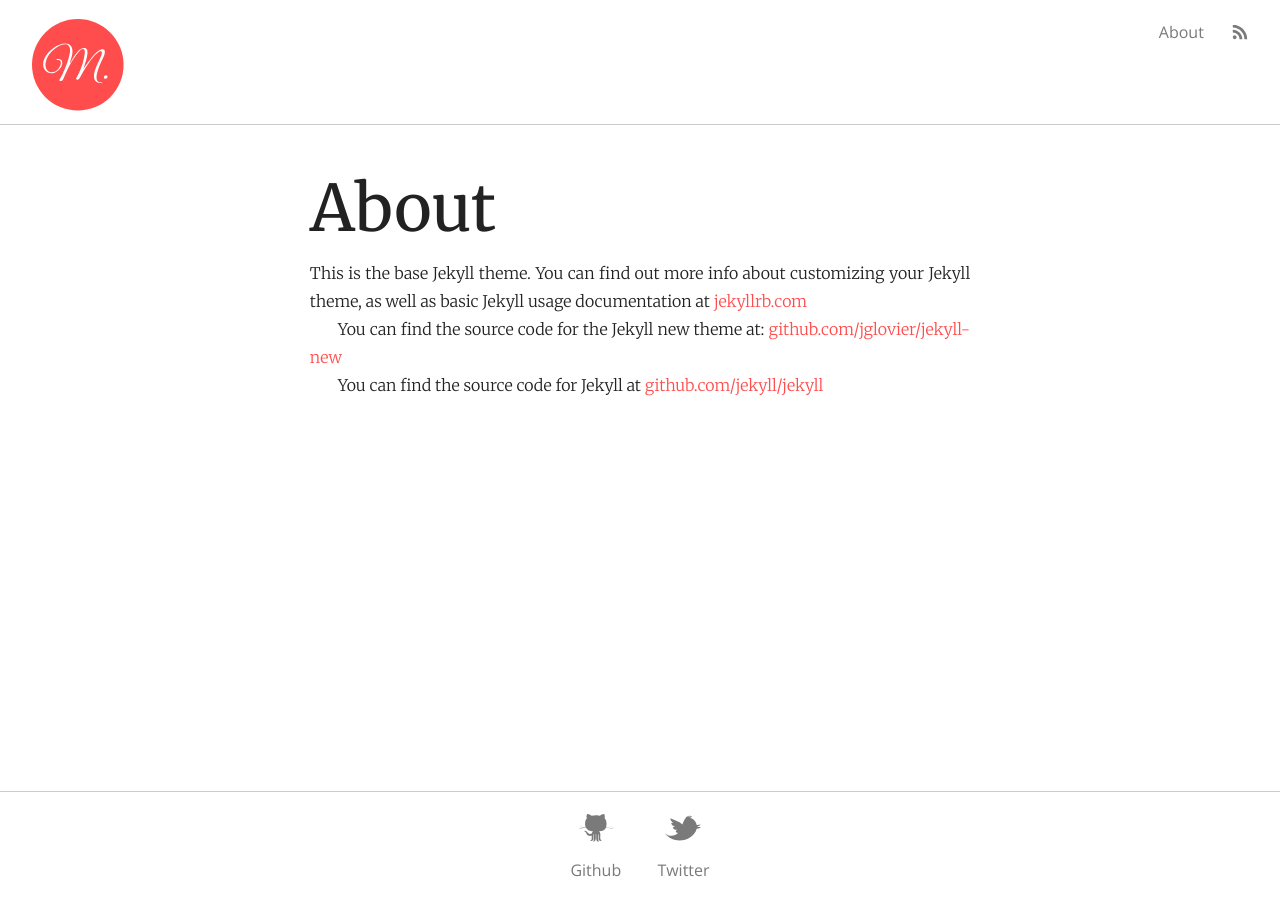
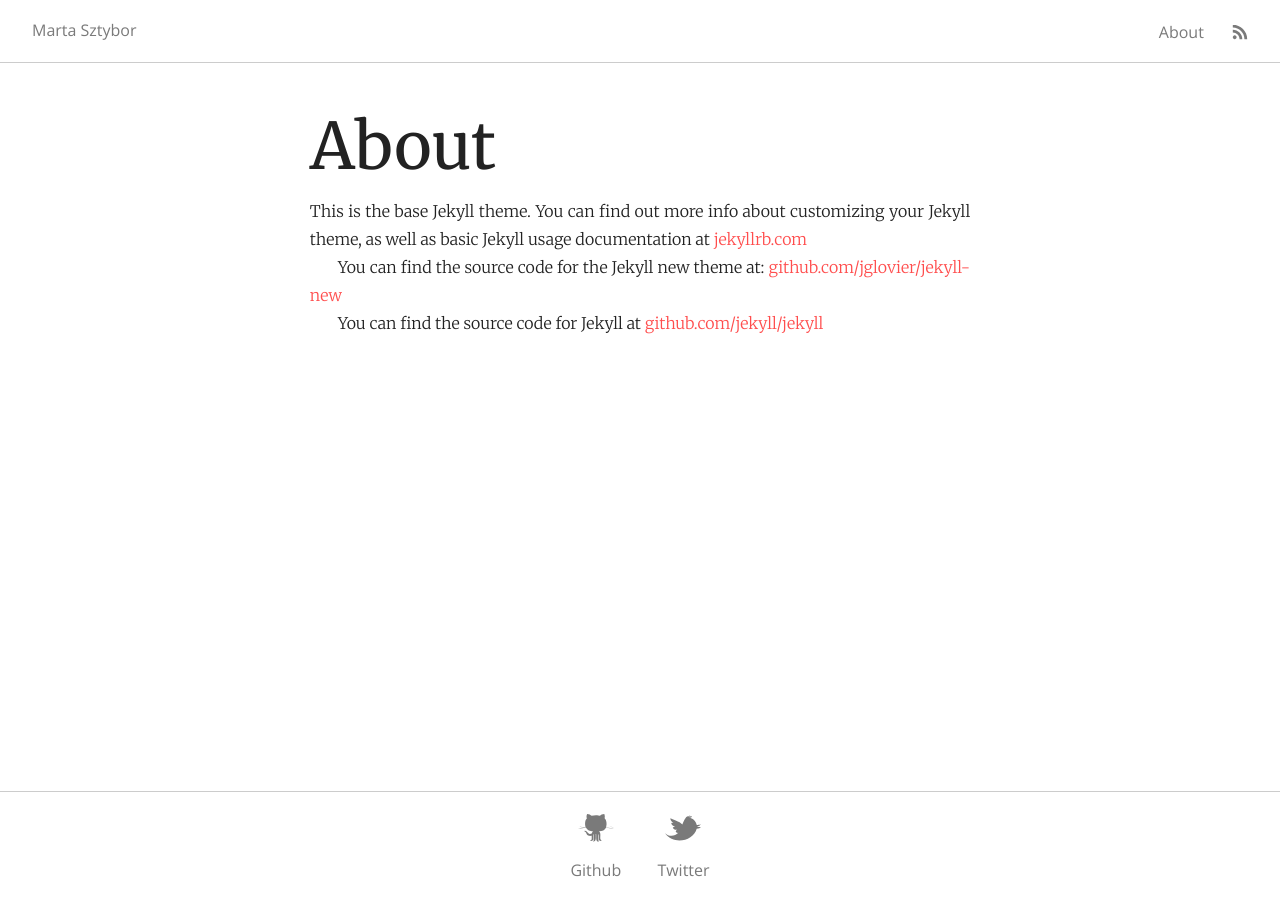
Before and after one commit to sztyborek/martasztybor.pl, a Jekyll site: the page built from about.md, in a window 1280 px wide. Built offline with Jekyll 4.4.1, drawn with Linux system fonts in a browser that asks for light colours.

Commit message:
Removed this ugly logo ghh

```diff
--- a/_includes/logo.html
+++ b/_includes/logo.html
@@ -1 +1 @@
-<svg xmlns="http://www.w3.org/2000/svg" xmlns:xlink="http://www.w3.org/1999/xlink" version="1.1" x="0px" y="0px" width="91.511px" height="91.511px" viewBox="0 0 91.511 91.511" enable-background="new 0 0 91.511 91.511" xml:space="preserve"><circle fill="#FF4D4D" cx="45.8" cy="45.8" r="45.8"/><g><path fill="#FFFFFF" d="M68.745 64.115c-1.763-0.172-7.439-0.903-6.751-8.17c0.516-5.16 3.999-11.825 6.794-18.188 c3.44-7.912-1.333-7.482-9.073 2.193c-2.709 3.354-10.019 14.663-11.567 18.404c-1.634 3.784-4.73 2.107-3.913 0.9 c0.688-1.419 6.837-10.793 8.557-24.982c0.688-5.547-2.967-5.246-6.364-1.032c-7.481 9.288-9.632 14.491-15.522 27.6 c-0.688 1.591-3.956 1.634-3.526 0.258c3.655-5.676 9.503-20.296 10.492-27.305c2.365-17.114-19.135-5.074-23.306 6.4 c-3.612 10 2.3 14.7 8 12.685c5.504-2.064 9.589-12.771 2.752-11.868c-0.774 0.086-1.849-0.645 0.215-0.903 c7.181-1.032 6.3 9.718-3.01 13.588c-6.364 2.623-14.491-3.698-10.191-13.932c6.192-14.448 29.669-22.962 28.079-5.848 c-0.301 2.709-1.161 5.719-2.236 8.557c-0.559 1.634-0.172 1.8 0.6 0.473c2.494-4.515 3.956-6.708 7.009-10.406 c3.311-3.999 10.406-5.719 9.7 1.591c-0.516 5.504-2.451 10.707-4.214 16.082c1.763-2.752 4.988-7.31 8.514-11.696 c9.933-12.427 16.383-9.632 11.4 0.258c-3.741 7.439-11.739 25.198-1.72 24.768C71.067 63.3 70.5 64.3 68.7 64.115z"/><path fill="#FFFFFF" d="M73.39 59.815c-0.989 0-1.634-0.774-1.462-1.763c0.129-0.989 1.074-1.763 2.063-1.763 c0.946 0 1.6 0.8 1.5 1.763C75.282 59 74.4 59.8 73.4 59.815z"/></g></svg>
+Marta Sztybor
```
